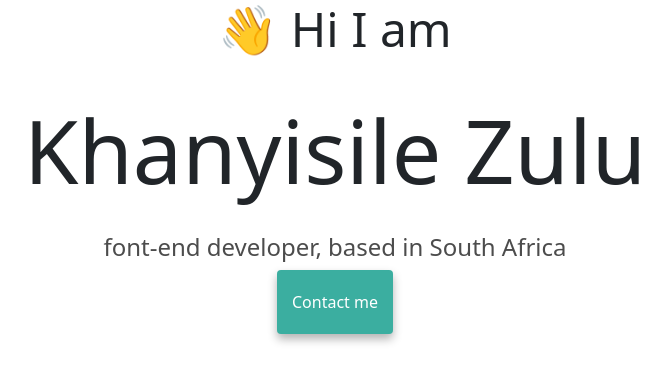
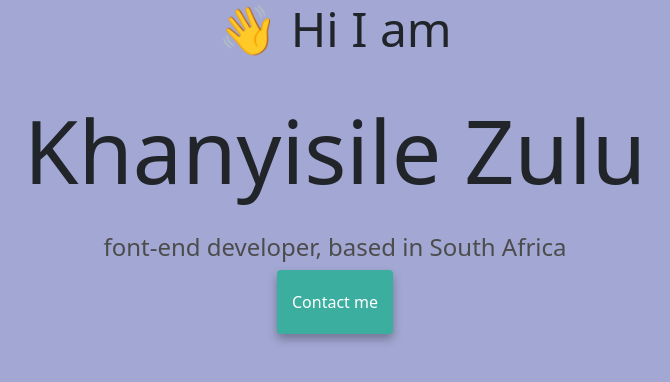
Before and after one commit to Miss-Zulu/Business-card, a plain HTML site: page index.html in a window 1280 px wide. Shown: the whole page, without its empty margins (305-975 px from the left). Drawn offline with nearby package versions, Linux system fonts and the light colour scheme.

Commit message:
added a background color

```diff
--- a/index.html
+++ b/index.html
@@ -53,6 +53,9 @@
         display: flex;
         justify-content: center;
       }
+      body {
+        background-color: #a2a8d3;
+      }
     </style>
   </head>
   <body>
```
Also changed, not shown: contact.html (+3 -0 lines).
